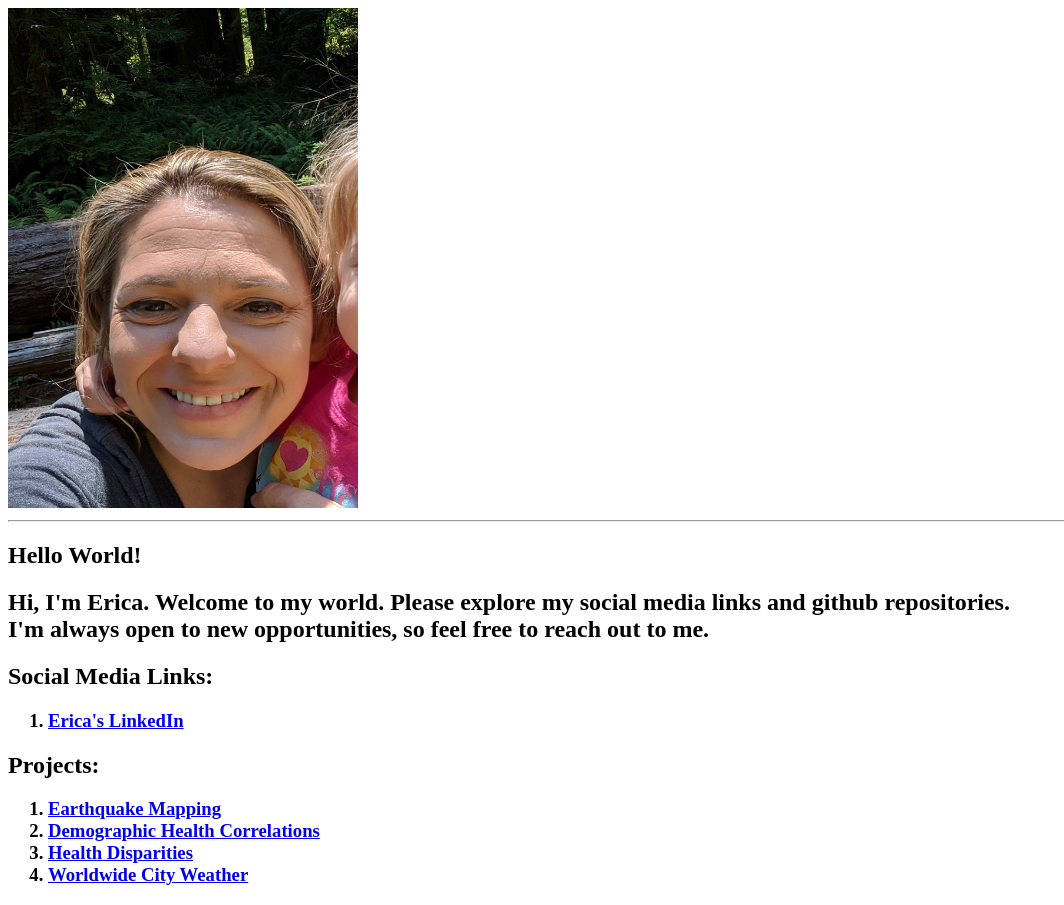
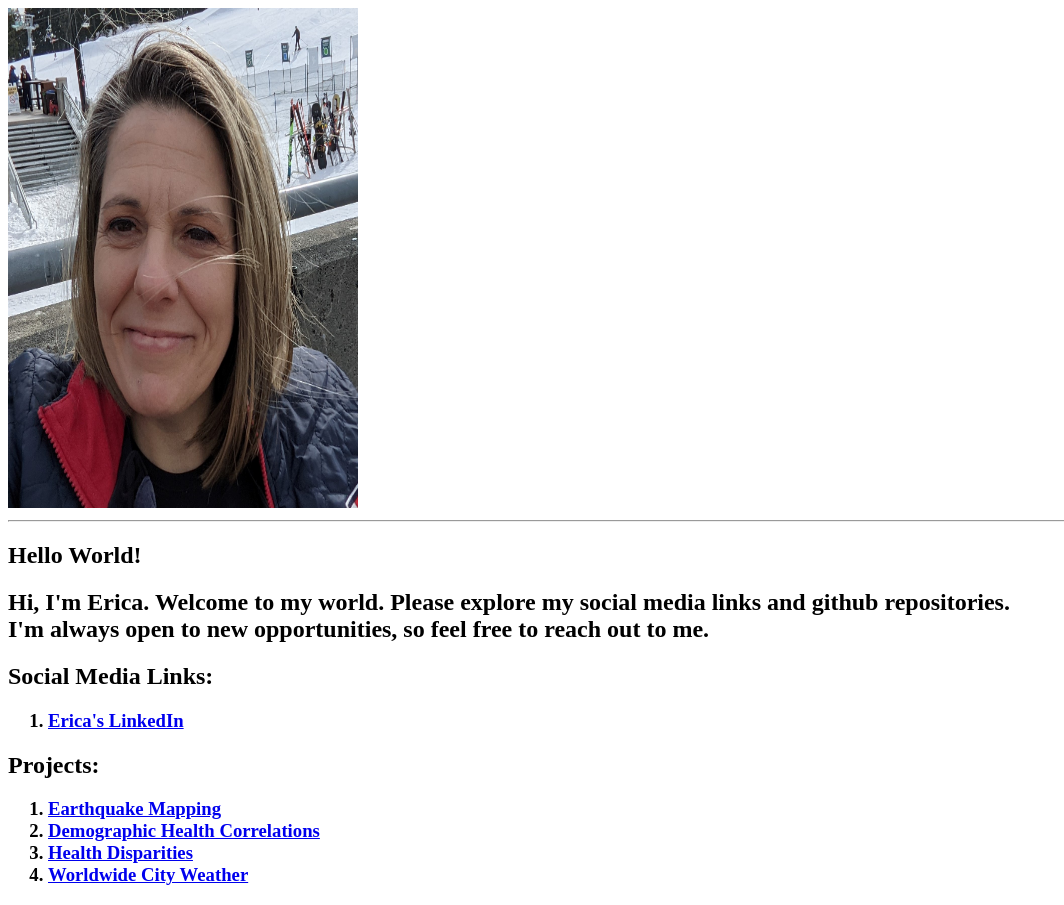
Before and after one commit to fisher1916/fisher1916.github.io, a plain HTML site: page index.html in a window 1280 px wide. Shown: the whole page, without its empty margins (0-1064 px from the left). Drawn offline with Linux system fonts and the light colour scheme.

Commit message:
changed profile pic, added thumbnail

```diff
--- a/index.html
+++ b/index.html
@@ -3,11 +3,16 @@
 <head>
   <meta charset="UTF-8">
   <title>Erica Fisher Bio</title>
+  <meta name="description" content="_" />
+  <meta name="title" property="og:title" content="_" />
+  <meta property="og:type" content="_" />
+  <meta name="image" property="og:image" content="_" />
+  <meta name="description" property="og:description" content="_" /><meta name="author" content="_" />
 </head>
 
 <body>
 
-  <img src="Images\Profile1.jpg" alt="Profile Picture" style="width:350px;height:500px;" />
+  <img src="Images\profile.jpg" alt="Profile Picture" style="width:350px;height:500px;" />
 
   <section>
   <hr>
```
Also changed, not shown: Images/profile.jpg (added).
